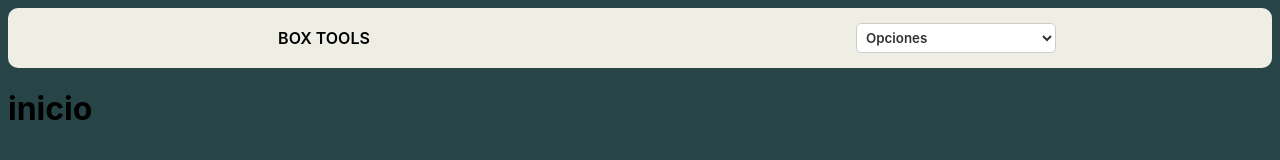
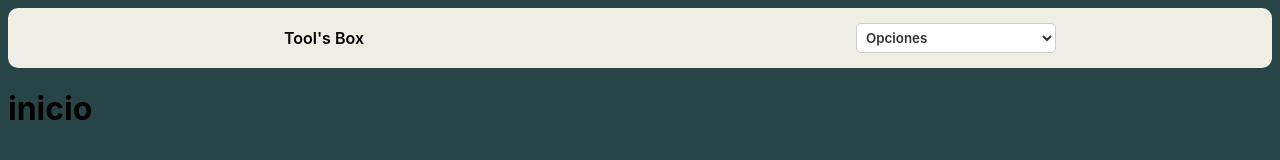
Before and after one commit to JonnyFernandez/Precio-Costo, a React (Vite) app: page / in a window 1280 px wide. Shown: the top 160 px of the page. Built offline with nearby package versions, Linux system fonts and the light colour scheme.

Commit message:
Actualizar Nav.jsx

```diff
--- a/src/views/nav/Nav.jsx
+++ b/src/views/nav/Nav.jsx
@@ -16,7 +16,7 @@ const Nav = () => {
 
     return (
         <div className={n.heade}>
-            <div className={n.logo} onClick={() => navigate('/')}>BOX TOOLS</div>
+            <div className={n.logo} onClick={() => navigate('/')}>Tool's Box</div>
             <div className={n.nav}>
                 <select onChange={handleSelect}>
                     <option value="Opciones">Opciones</option>
```
